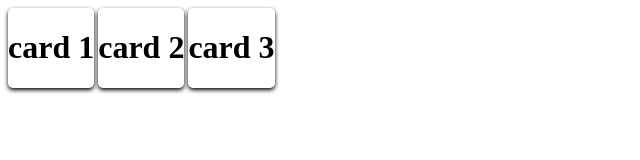
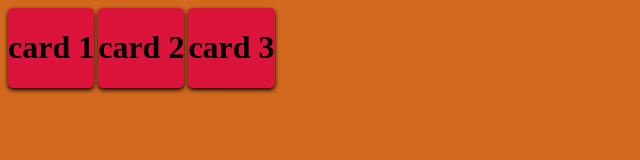
Before and after one commit to xAdvitya/HackClub, a plain HTML site: page index.html in a window 1280 px wide. Shown: the whole page, without its empty margins (0-640 px from the left). Drawn offline with Linux system fonts and the light colour scheme.

Commit message:
new color

```diff
--- a/style.css
+++ b/style.css
@@ -2,21 +2,28 @@
     box-shadow:   0px 2px 4px 0 black;
     border-radius: 5px;
     display: inline-block;
+    background-color: crimson;
 }
 
-@media only screen and (max-width: 800px){
+@media only screen and (max-width: 1500px){
+    body{
+        background-color: chocolate;
+    }
+}
+
+@media only screen and (max-width: 1000px){
     body{
         background-color: chartreuse;
     }
 }
 
-@media only screen and (max-width:600px){
+@media only screen and (max-width:800px){
     body{
         background-color: yellow;
     }
 }
 
-@media only screen and (max-width: 300px){
+@media only screen and (max-width: 200px){
     body{
         background-color: red;
     }
```
